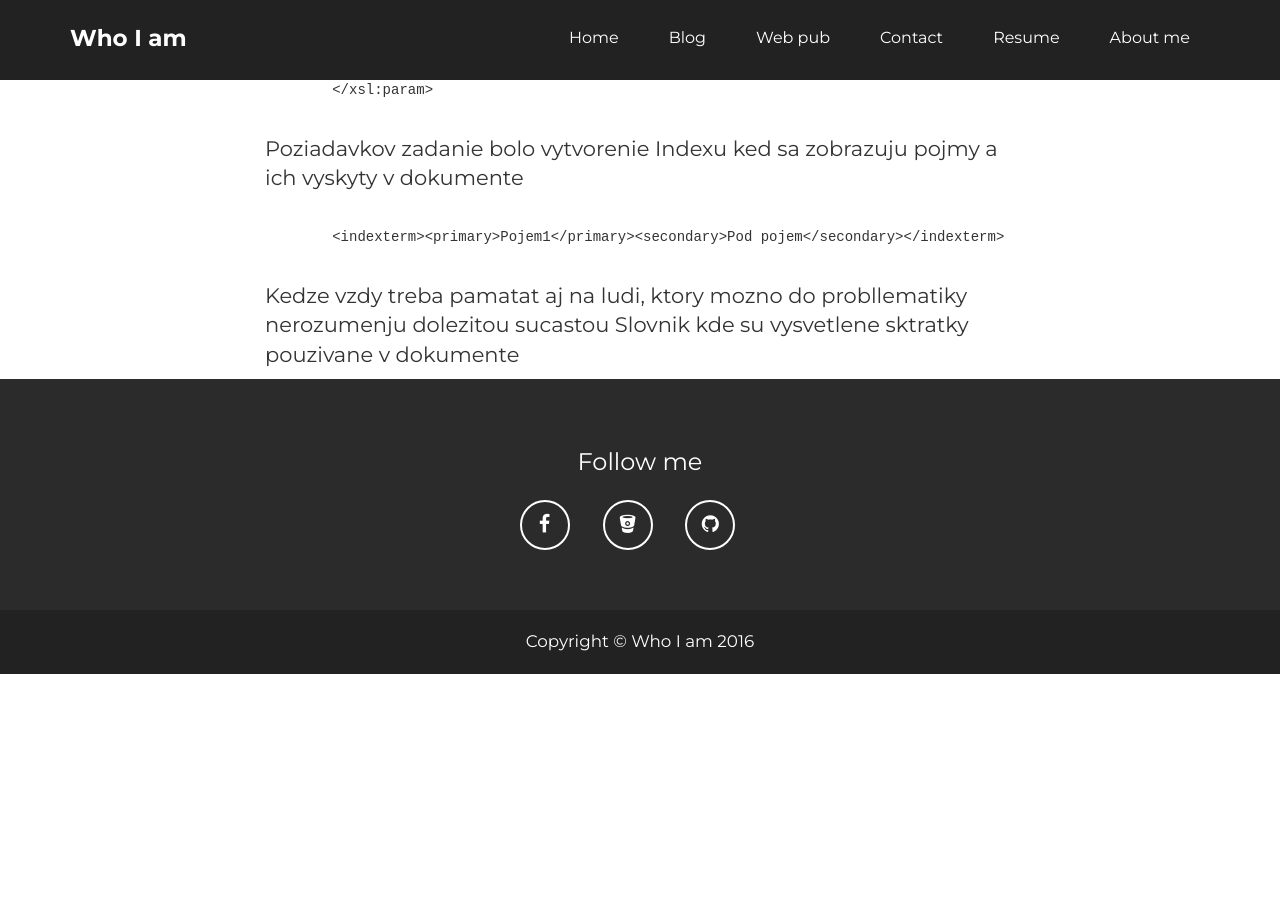
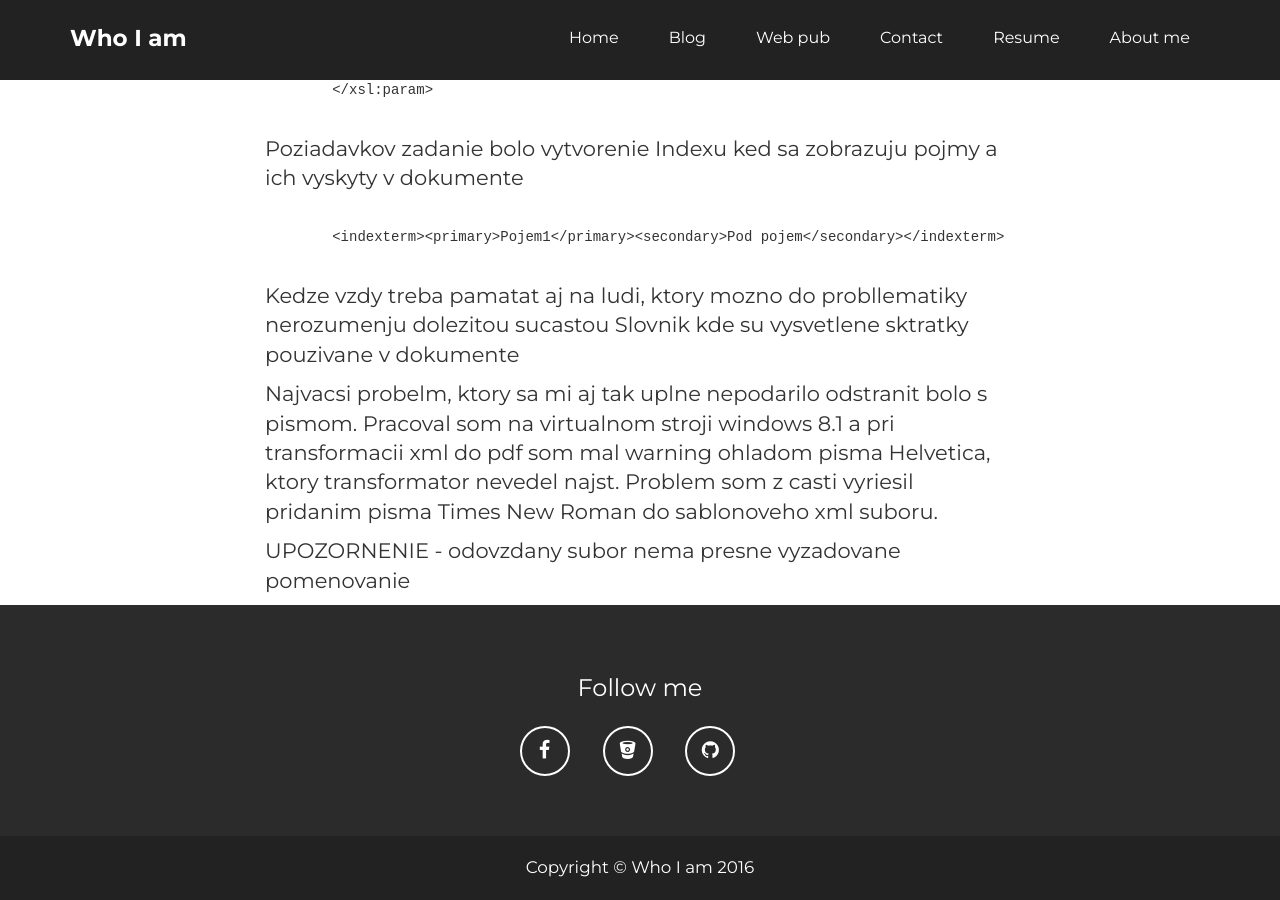
Before and after one commit to jozefbalun/jozefbalun, a Jekyll site: the page built from wp/zadanie2.html, in a window 1280 px wide and 900 px high, scrolled down 879 px. Built offline with Jekyll 4.4.1, drawn with Linux system fonts in a browser that asks for light colours; nearby versions of some CDN libraries; before the commit the page ends 1553 px from its top, so only the background shows below that.

Commit message:
Add zadanie2 fix link

```diff
--- a/wp/zadanie2.html
+++ b/wp/zadanie2.html
@@ -50,3 +50,13 @@ nav: false
 <p>
     Kedze vzdy treba pamatat aj na ludi, ktory mozno do probllematiky nerozumenju dolezitou sucastou Slovnik kde su vysvetlene sktratky pouzivane v dokumente
 </p>
+
+<p>
+  Najvacsi probelm, ktory sa mi aj tak uplne nepodarilo odstranit bolo s pismom.
+  Pracoval som na virtualnom stroji windows 8.1 a pri transformacii xml do pdf som mal warning ohladom pisma Helvetica, ktory transformator nevedel najst.
+  Problem som z casti vyriesil pridanim pisma Times New Roman do sablonoveho xml suboru.
+</p>
+
+<p>
+  UPOZORNENIE - odovzdany subor nema presne vyzadovane pomenovanie
+</p>
```
